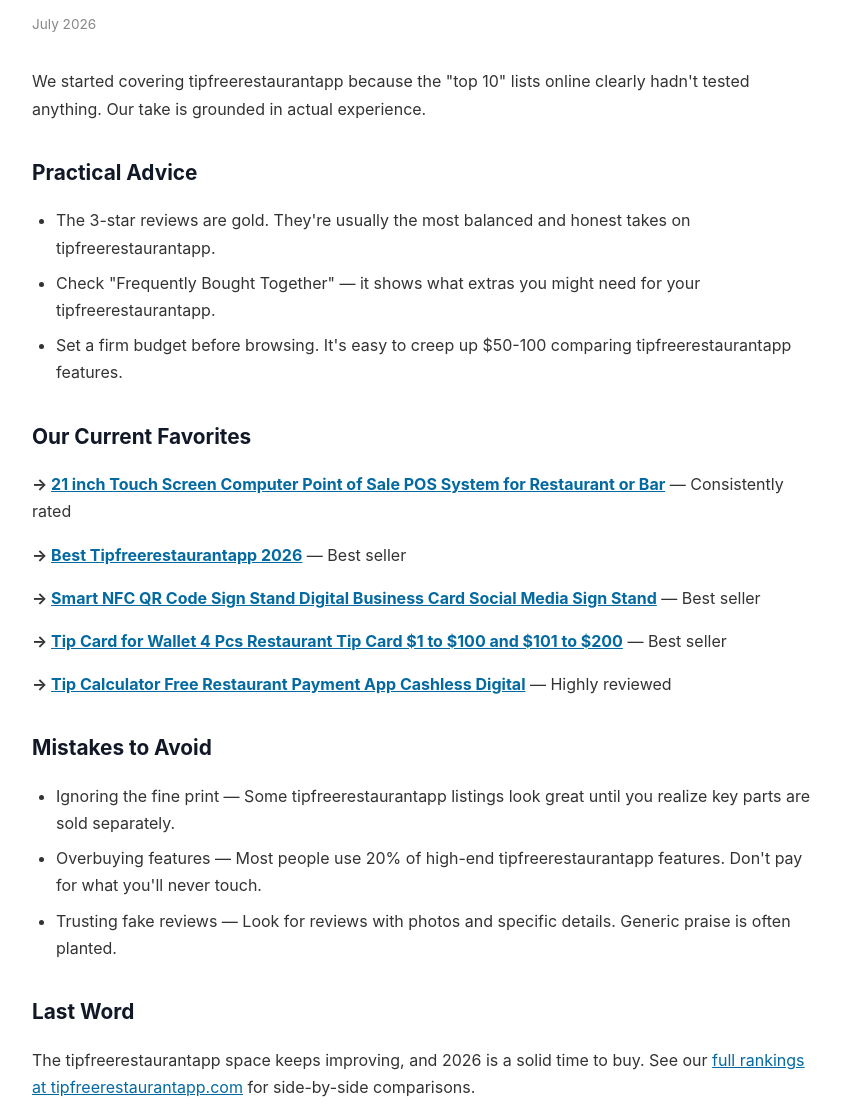
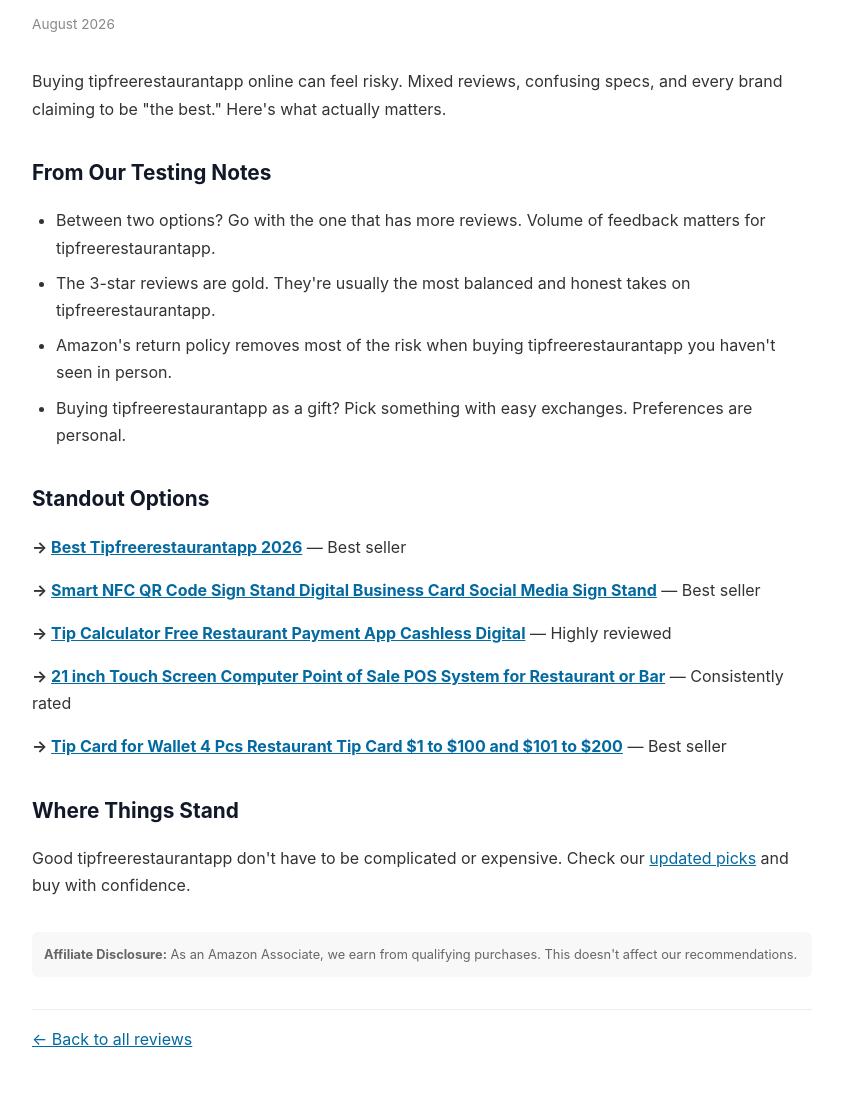
Before and after one commit to Brazenproducts/tipfreerestaurantapp.com, a plain HTML site: page what-we-look-for-tipfreerestaurantapp-2026.html in a window 1280 px wide. Shown: the part 187-1300 px from the top of the page, without its empty margins (218-1059 px from the left). After the commit the page ends 1265 px from the top, so only its background shows below. Drawn offline with Linux system fonts and the light colour scheme.

Commit message:
Add: What We Look For in Tipfreerestaurantapp (Updated

```diff
--- a/what-we-look-for-tipfreerestaurantapp-2026.html
+++ b/what-we-look-for-tipfreerestaurantapp-2026.html
@@ -3,36 +3,31 @@
 <head>
 <meta charset="UTF-8"><meta name="viewport" content="width=device-width,initial-scale=1.0">
 <title>What We Look For in Tipfreerestaurantapp (Updated 2026) | tipfreerestaurantapp.com</title>
-<meta name="description" content="Looking for tipfreerestaurantapp? We tested the top options in 2026. See our picks.">
+<meta name="description" content="tipfreerestaurantapp shopping in 2026 simplified. Our guide has you covered.">
 <link rel="canonical" href="https://tipfreerestaurantapp.com/what-we-look-for-tipfreerestaurantapp-2026.html">
-<script type="application/ld+json">{"@context":"https://schema.org","@type":"Article","headline":"What We Look For in Tipfreerestaurantapp (Updated 2026)","datePublished":"2026-07-15","dateModified":"2026-07-15","publisher":{"@type":"Organization","name":"tipfreerestaurantapp.com"}}</script>
+<script type="application/ld+json">{"@context":"https://schema.org","@type":"Article","headline":"What We Look For in Tipfreerestaurantapp (Updated 2026)","datePublished":"2026-08-11","dateModified":"2026-08-11","publisher":{"@type":"Organization","name":"tipfreerestaurantapp.com"}}</script>
 <style>body{max-width:780px;margin:0 auto;padding:24px;font-family:-apple-system,BlinkMacSystemFont,'Segoe UI',system-ui,sans-serif;line-height:1.7;color:#333}h1{font-size:1.8rem;color:#1a1a1a;margin-bottom:.5rem}h2{font-size:1.3rem;color:#111827;margin-top:2rem}a{color:#0369a1}.date{color:#888;font-size:.85rem;margin-bottom:2rem}.back{margin-top:2rem;padding-top:1rem;border-top:1px solid #eee}p{margin:1rem 0}ul,ol{margin:1rem 0;padding-left:1.5rem}li{margin:.5rem 0}.disc{background:#f8f8f8;padding:12px;border-radius:6px;font-size:.8rem;color:#666;margin-top:2rem}</style>
 </head>
 <body>
 <p><a href="/">← tipfreerestaurantapp.com</a></p>
 <h1>What We Look For in Tipfreerestaurantapp (Updated 2026)</h1>
-<p class="date">July 2026</p>
-<p>We started covering tipfreerestaurantapp because the "top 10" lists online clearly hadn't tested anything. Our take is grounded in actual experience.</p>
-<h2>Practical Advice</h2>
+<p class="date">August 2026</p>
+<p>Buying tipfreerestaurantapp online can feel risky. Mixed reviews, confusing specs, and every brand claiming to be "the best." Here's what actually matters.</p>
+<h2>From Our Testing Notes</h2>
 <ul>
+  <li>Between two options? Go with the one that has more reviews. Volume of feedback matters for tipfreerestaurantapp.</li>
   <li>The 3-star reviews are gold. They're usually the most balanced and honest takes on tipfreerestaurantapp.</li>
-  <li>Check "Frequently Bought Together" — it shows what extras you might need for your tipfreerestaurantapp.</li>
-  <li>Set a firm budget before browsing. It's easy to creep up $50-100 comparing tipfreerestaurantapp features.</li>
+  <li>Amazon's return policy removes most of the risk when buying tipfreerestaurantapp you haven't seen in person.</li>
+  <li>Buying tipfreerestaurantapp as a gift? Pick something with easy exchanges. Preferences are personal.</li>
 </ul>
-<h2>Our Current Favorites</h2>
-<p><strong>→ <a href="https://www.amazon.com/dp/B0GVPV2MFB?tag=brazenprodu01-20&utm_source=tipfreerestaurantapp.com&utm_medium=affiliate&utm_campaign=general">21 inch Touch Screen Computer Point of Sale POS System for Restaurant or Bar</a></strong> — Consistently rated</p>
-<p><strong>→ <a href="https://www.amazon.com/dp/B0CQ8VVJGB?tag=brazenprodu01-20&utm_source=tipfreerestaurantapp.com&utm_medium=affiliate&utm_campaign=general">Best Tipfreerestaurantapp 2026</a></strong> — Best seller</p>
-<p><strong>→ <a href="https://www.amazon.com/dp/B0G46RCJT1?tag=brazenprodu01-20&utm_source=tipfreerestaurantapp.com&utm_medium=affiliate&utm_campaign=general">Smart NFC QR Code Sign Stand Digital Business Card Social Media Sign Stand</a></strong> — Best seller</p>
-<p><strong>→ <a href="https://www.amazon.com/dp/B0G356CM79?tag=brazenprodu01-20&utm_source=tipfreerestaurantapp.com&utm_medium=affiliate&utm_campaign=general">Tip Card for Wallet 4 Pcs Restaurant Tip Card $1 to $100 and $101 to $200</a></strong> — Best seller</p>
-<p><strong>→ <a href="https://www.amazon.com/dp/B00HOH6TDE?tag=brazenprodu01-20&utm_source=tipfreerestaurantapp.com&utm_medium=affiliate&utm_campaign=general">Tip Calculator Free Restaurant Payment App Cashless Digital</a></strong> — Highly reviewed</p>
-<h2>Mistakes to Avoid</h2>
-<ul>
-  <li>Ignoring the fine print — Some tipfreerestaurantapp listings look great until you realize key parts are sold separately.</li>
-  <li>Overbuying features — Most people use 20% of high-end tipfreerestaurantapp features. Don't pay for what you'll never touch.</li>
-  <li>Trusting fake reviews — Look for reviews with photos and specific details. Generic praise is often planted.</li>
-</ul>
-<h2>Last Word</h2>
-<p>The tipfreerestaurantapp space keeps improving, and 2026 is a solid time to buy. See our <a href="/">full rankings at tipfreerestaurantapp.com</a> for side-by-side comparisons.</p>
+<h2>Standout Options</h2>
+<p><strong>→ <a href="https://www.amazon.com/dp/B0CQ8VVJGB?tag=brazenprodu01-20&utm_source=tipfreerestaurantapp.com&utm_medium=affiliate&utm_campaign=homepage">Best Tipfreerestaurantapp 2026</a></strong> — Best seller</p>
+<p><strong>→ <a href="https://www.amazon.com/dp/B0G46RCJT1?tag=brazenprodu01-20&utm_source=tipfreerestaurantapp.com&utm_medium=affiliate&utm_campaign=homepage">Smart NFC QR Code Sign Stand Digital Business Card Social Media Sign Stand</a></strong> — Best seller</p>
+<p><strong>→ <a href="https://www.amazon.com/dp/B00HOH6TDE?tag=brazenprodu01-20&utm_source=tipfreerestaurantapp.com&utm_medium=affiliate&utm_campaign=homepage">Tip Calculator Free Restaurant Payment App Cashless Digital</a></strong> — Highly reviewed</p>
+<p><strong>→ <a href="https://www.amazon.com/dp/B0GVPV2MFB?tag=brazenprodu01-20&utm_source=tipfreerestaurantapp.com&utm_medium=affiliate&utm_campaign=homepage">21 inch Touch Screen Computer Point of Sale POS System for Restaurant or Bar</a></strong> — Consistently rated</p>
+<p><strong>→ <a href="https://www.amazon.com/dp/B0G356CM79?tag=brazenprodu01-20&utm_source=tipfreerestaurantapp.com&utm_medium=affiliate&utm_campaign=homepage">Tip Card for Wallet 4 Pcs Restaurant Tip Card $1 to $100 and $101 to $200</a></strong> — Best seller</p>
+<h2>Where Things Stand</h2>
+<p>Good tipfreerestaurantapp don't have to be complicated or expensive. Check our <a href="/">updated picks</a> and buy with confidence.</p>
 
 <div class="disc"><strong>Affiliate Disclosure:</strong> As an Amazon Associate, we earn from qualifying purchases. This doesn't affect our recommendations.</div>
 <div class="back"><a href="/">← Back to all reviews</a></div>
```
Also changed, not shown: best-tipfreerestaurantapp-2026.html (+1 -0 lines), index.html (+1 -0 lines), smart-tipfreerestaurantapp-shopping-2026.html (+1 -0 lines), tipfreerestaurantapp-buyers-handbook-2026.html (+1 -0 lines), tipfreerestaurantapp-explained-2026.html (+1 -0 lines), tipfreerestaurantapp-market-2026.html (+1 -0 lines), tipfreerestaurantapp-practical-guide-2026.html (+1 -0 lines), tipfreerestaurantapp-quality-vs-marketing.html (+1 -0 lines), tipfreerestaurantapp-reviewed-2026.html (+1 -0 lines), tipfreerestaurantapp-tested-ranked-2026.html (+1 -0 lines), tipfreerestaurantapp-what-buyers-need-2026.html (+1 -0 lines), tipfreerestaurantapp-what-wed-buy-2026.html (+1 -0 lines), b4f7e2a1c3d5e6f7a8b9c0d1e2f3a4b5.txt (added).
